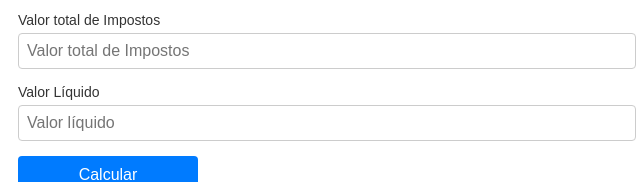
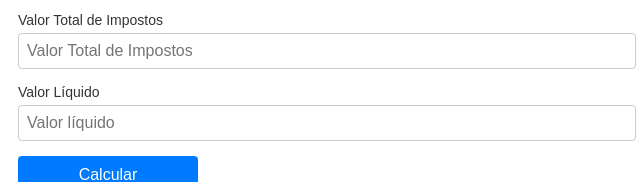
Before and after one commit to feliciano1711/fdctecnologia, a plain HTML site: page index.html in a window 1280 px wide. Shown: the part 412-594 px from the top of the page, 322-962 px from the left. Drawn offline with Linux system fonts and the light colour scheme.

Commit message:
Update index.html

```diff
--- a/index.html
+++ b/index.html
@@ -139,8 +139,8 @@
             </div>
 
             <div class="form-group">
-                <label for="totalimpostos">Valor total de Impostos</label>
-                <input type="number" id="totalimpostos" placeholder="Valor total de Impostos" readonly>
+                <label for="totalimpostos">Valor Total de Impostos</label>
+                <input type="number" id="totalimpostos" placeholder="Valor Total de Impostos" readonly>
             </div>
 
             <div class="form-group">
```
